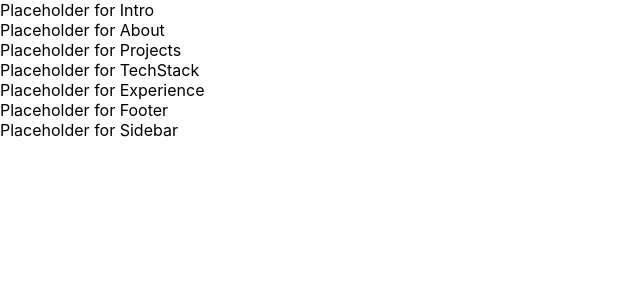
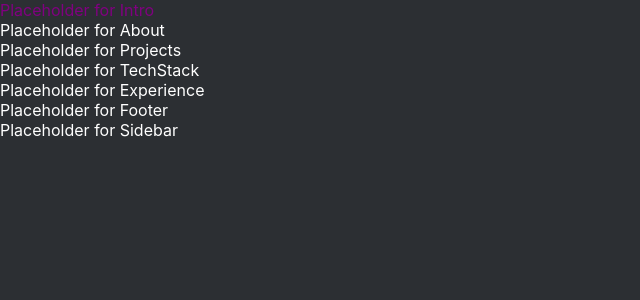
Before and after one commit to yangkb09/portfolio, a React (Create React App) app: page / in a window 1280 px wide. Shown: the top 300 px of the page, without its empty margins (0-640 px from the left). Built offline with nearby package versions, Linux system fonts and the light colour scheme.

Commit message:
fix: add root file to render components

```diff
--- a/package.json
+++ b/package.json
@@ -9,6 +9,7 @@
     "react": "^17.0.2",
     "react-dom": "^17.0.2",
     "react-scripts": "4.0.3",
+    "styled-components": "^5.3.0",
     "web-vitals": "^1.1.2"
   },
   "scripts": {
--- /dev/null
+++ b/src/App.js
@@ -0,0 +1,33 @@
+import React from 'react';
+import Intro from './Intro';
+import About from './About';
+import Projects from './Projects';
+import TechStack from './TechStack';
+import Experience from './Experience';
+import Footer from './Footer';
+import Sidebar from './Sidebar';
+import styled from 'styled-components'
+
+const Container = styled.div`
+  background-color: #2c2f33;
+  color: white;
+  font: Poppins;
+  min-height: 100vh;
+  /* display: flex; */
+`
+
+export const App = () => {
+  return (
+    <Container>
+      <Intro />
+      <About />
+      <Projects />
+      <TechStack />
+      <Experience />
+      <Footer />
+      <Sidebar />
+    </Container>
+  )
+}
+
+export default App
--- a/src/Intro.js
+++ b/src/Intro.js
@@ -1,9 +1,13 @@
 import React from 'react';
+import styled from 'styled-components'
 
+const ImportContainer = styled.div`
+  color: purple;
+`
 
 export const Intro = () => {
   return (
-    <div>Placeholder for Intro</div>
+      <ImportContainer>Placeholder for Intro</ImportContainer>
   )
 }
 
--- a/src/index.js
+++ b/src/index.js
@@ -1,24 +1,12 @@
 import React from 'react';
 import ReactDOM from 'react-dom';
 import './index.css';
-import Intro from './Intro';
-import About from './About';
-import Projects from './Projects';
-import TechStack from './TechStack';
-import Experience from './Experience';
-import Footer from './Footer';
-import Sidebar from './Sidebar';
+import App from './App';
 import reportWebVitals from './reportWebVitals';
 
 ReactDOM.render(
   <React.StrictMode>
-    <Intro />
-    <About />
-    <Projects />
-    <TechStack />
-    <Experience />
-    <Footer />
-    <Sidebar />
+    <App />
   </React.StrictMode>,
   document.getElementById('root')
 );
```
Also changed, not shown: 1 other file (tests, documents, lock files or other folders).
